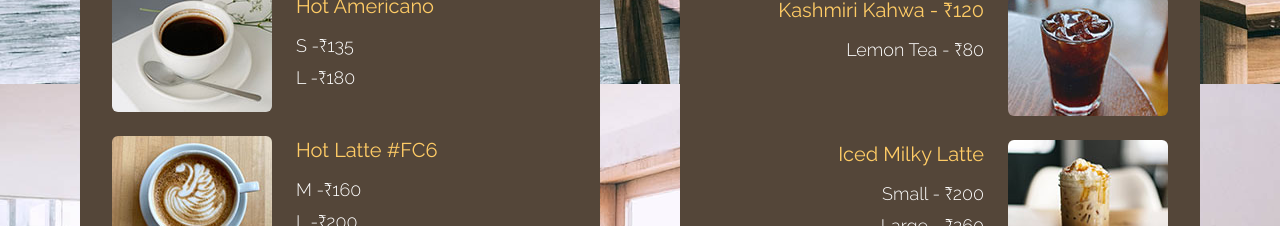
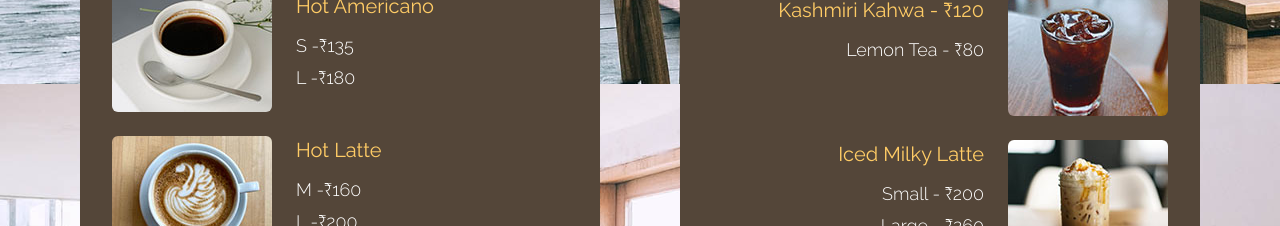
Before and after one commit to axessmongo/cafe, a React (Create React App) app: page / in a window 1280 px wide. Shown: the part 1960-2186 px from the top of the page. Built offline with nearby package versions, Linux system fonts and the light colour scheme.

Commit message:
remove unwanted name on card

```diff
--- a/src/Components/Main.jsx
+++ b/src/Components/Main.jsx
@@ -107,7 +107,7 @@ export default function Main({ scrolled }) {
                                 <div className="flex items-start mb-6 tm-menu-item">
                                     <img src={menuIng3} alt="Image" className="rounded-md" />
                                     <div className="ml-3 sm:ml-6">
-                                        <h3 className="text-lg sm:text-xl mb-2 sm:mb-3 tm-text-yellow">Hot Latte #FC6</h3>
+                                        <h3 className="text-lg sm:text-xl mb-2 sm:mb-3 tm-text-yellow">Hot Latte</h3>
                                         <div className="text-white text-md sm:text-lg font-light mb-1">M -₹160</div>
                                         <div className="text-white text-md sm:text-lg font-light">L -₹200</div>
                                     </div>
```
